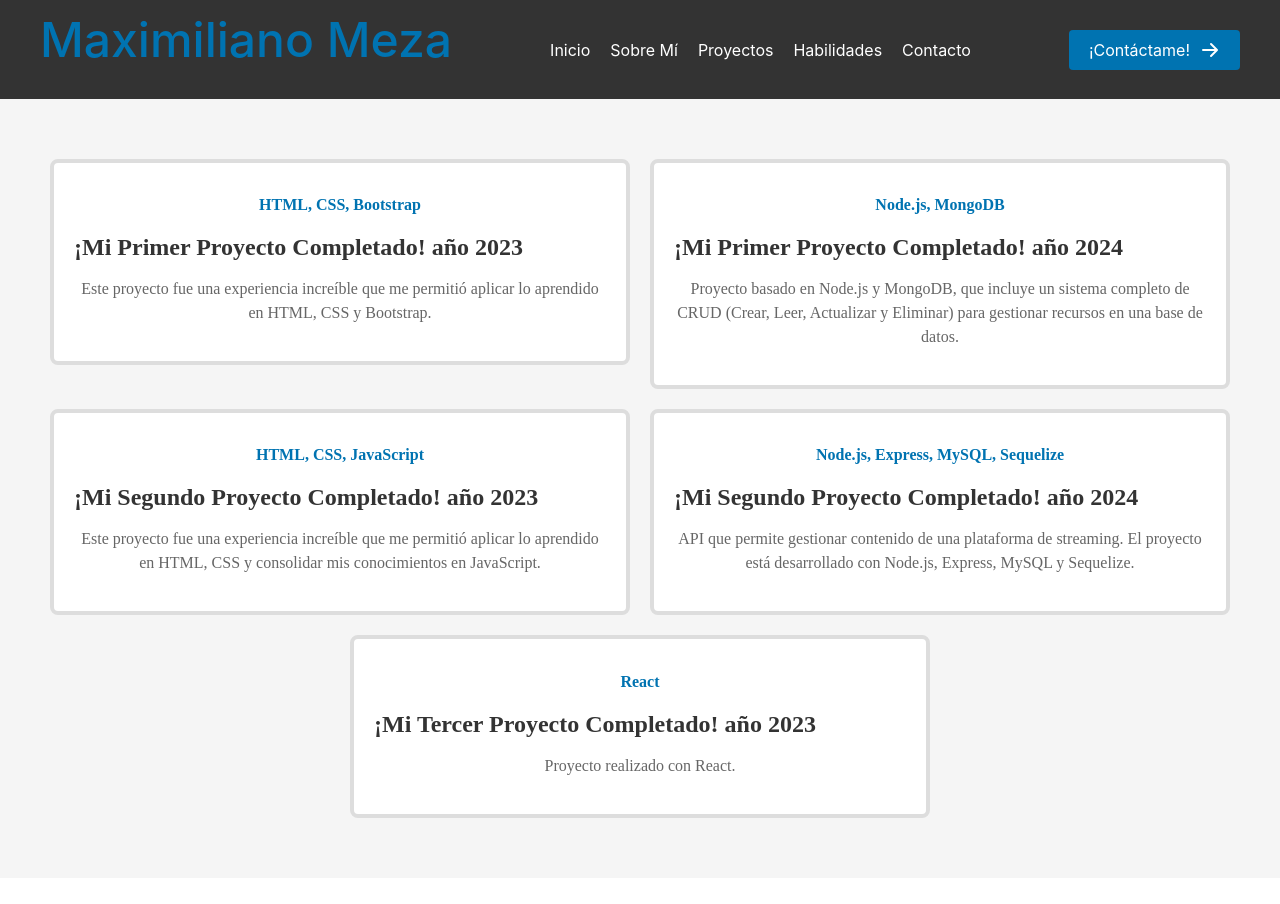
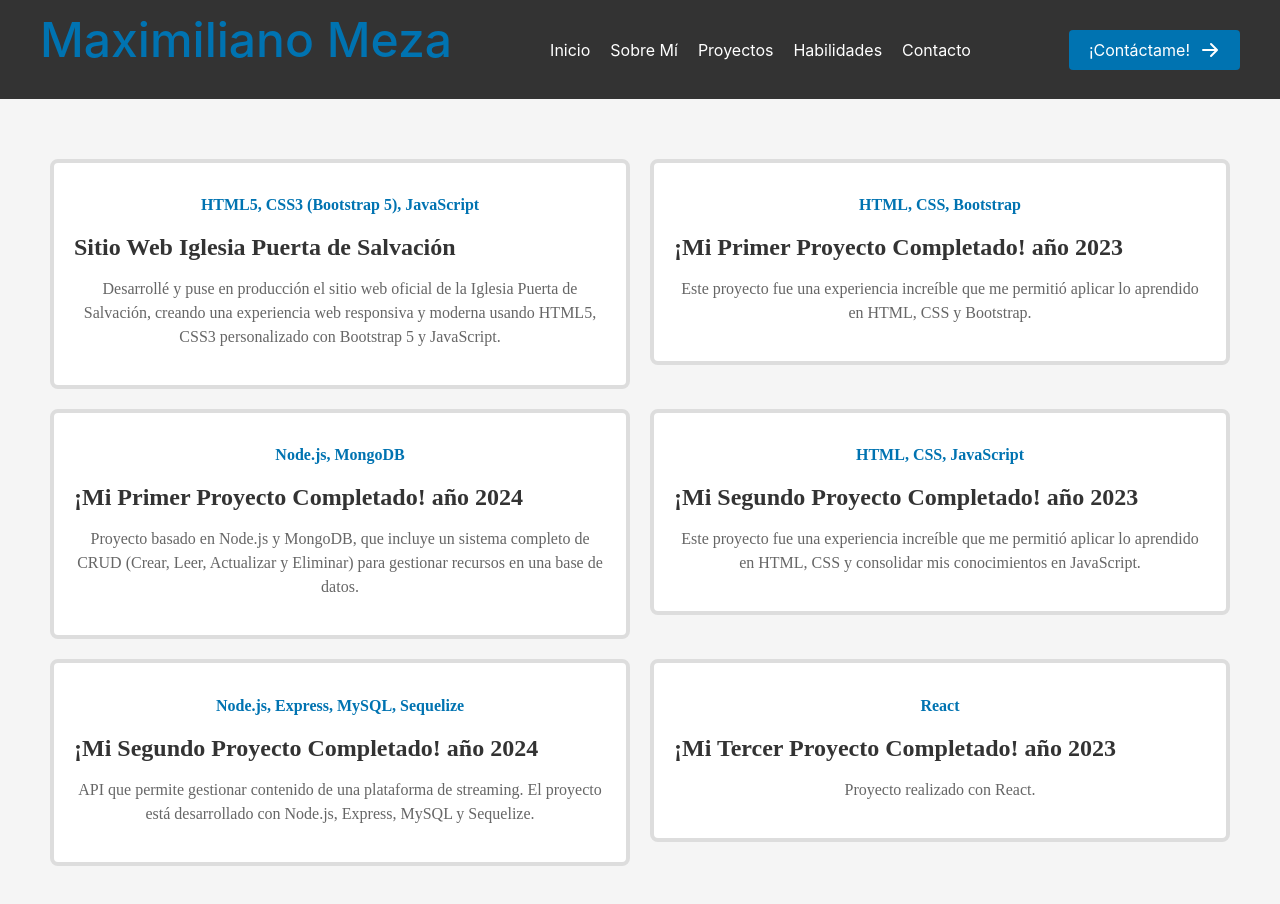
Before and after one commit to cocomeza/Mi_Porfolio_react, a React (Create React App) app: page /projects in a window 1280 px wide. Shown: the top 904 px of the page. Before the commit the page ends 878 px from the top, so only its background shows below. Built offline with nearby package versions, Linux system fonts and the light colour scheme.

Commit message:
Update Projects.js

```diff
--- a/src/components/Projects.js
+++ b/src/components/Projects.js
@@ -2,6 +2,12 @@ import React from "react";
 import "./Projects.css";
 
 const projects = [
+  {
+  title: "Sitio Web Iglesia Puerta de Salvación",
+  subtitle: "HTML5, CSS3 (Bootstrap 5), JavaScript",
+  description: "Desarrollé y puse en producción el sitio web oficial de la Iglesia Puerta de Salvación, creando una experiencia web responsiva y moderna usando HTML5, CSS3 personalizado con Bootstrap 5 y JavaScript.",
+  link: "https://iglesiapuertadesalvacion.onrender.com",
+  },
   {
     title: "¡Mi Primer Proyecto Completado! año 2023",
     subtitle: "HTML, CSS, Bootstrap",
```
